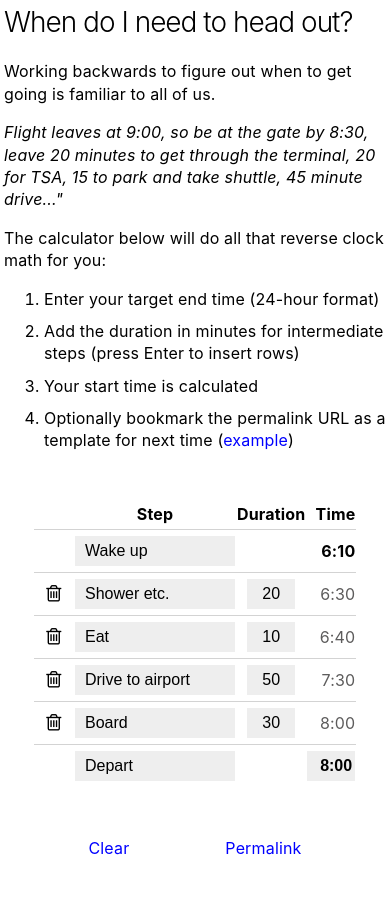
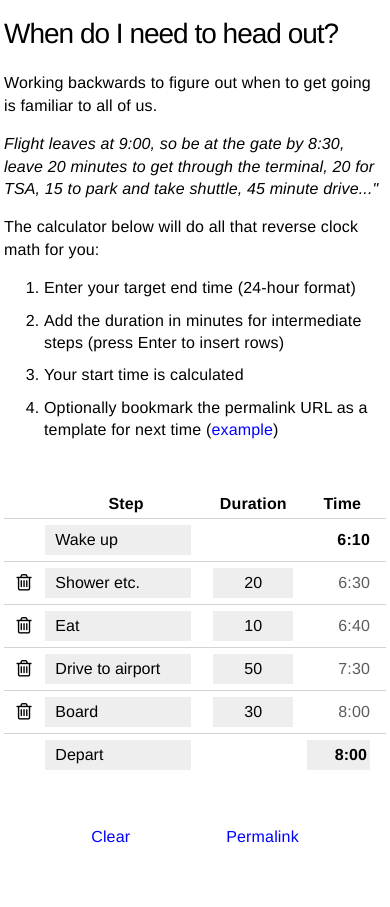
Before and after one commit to kalafut/gotime, a website: page index.html in a window 390 px wide. Shown: the top 907 px of the page. Drawn offline with Linux system fonts and the light colour scheme.

Commit message:
Trying to ditch media queries, with some success

```diff
--- a/style.css
+++ b/style.css
@@ -11,6 +11,7 @@ html {
 
 body {
   font-family: -apple-system, BlinkMacSystemFont, 'Segoe UI', 'Roboto', 'Oxygen', 'Ubuntu', 'Cantarell', 'Fira Sans', 'Droid Sans', 'Helvetica Neue', sans-serif;
+  font-family: 'Helvetica Neue', sans-serif;
   line-height: 1.4;
   font-size: 1.6em;
   letter-spacing: .01em;
@@ -20,6 +21,8 @@ body {
 .content {
   max-width: 40em;
   margin: auto;
+  margin-top: 1em;
+
 }
 
 /* links */
@@ -94,44 +97,44 @@ th {
   border-color: LightGrey;
 }
 
+td.description {
+  width: 50%;
+}
 td.description > input {
-  width: 10em;
+  _width: 10em;
+  width: 90%;
 }
 
 @media (min-width: 40rem) {
     td.description > input {
-    width: 15em;
+    _width: 15em;
   }
 }
 
 
 /* duration fields */
 td.duration {
-  width: 4em;
+  _width: 4em;
+  width: 25%;
   text-align: center;
 }
 td.duration > input{
-  width: 3em;
+  _width: 3em;
+  width: 90%;
 }
 
-@media (min-width: 40rem) {
-  td.duration {
-    width: 8em;
-  }
-  td.duration > input {
-    width: 5em;
-  }
-}
 
 input.duration {
   text-align: center;
 }
 
 /* time fields */
-.time {
+td.time {
   text-align: right;
   vertical-align: middle;
-  width: 3em;
+  _width: 3em;
+  width: 25%;
+  padding-right: 1em;
 }
 
 .time-text {
@@ -144,27 +147,25 @@ input.duration {
 
 
 input {
+  font-family: 'Droid Sans', 'Helvetica Neue', sans-serif;
+  font-family: 'Helvetica Neue', sans-serif;
   background-color: #eeeeee;
-
-  padding-top: 0.6rem;
-  padding-bottom: 0.6rem;
-  padding-left: 1rem;
-  padding-right: 1rem;
-
-  margin-bottom: 0.5rem;
-  margin-top: 0.5rem;
-
+  padding: 0.6rem 1rem 0.6rem 1rem;
+  margin: 0.5rem auto 0.5rem;
   font-size: 1.0em;
-
   border: none;
 }
 
 input.time {
   padding-right: 0.2em;
-  min-width: 3em;
   font-weight: bold;
+  width: 90%;
+  text-align: right;
+
+  _min-width: 3em;
 }
 
+/*
 @media (min-width: 40rem) {
   td.time {
     width: 6em;
@@ -174,6 +175,7 @@ input.time {
     width: 5em;
   }
 }
+*/
 
 
 
```
